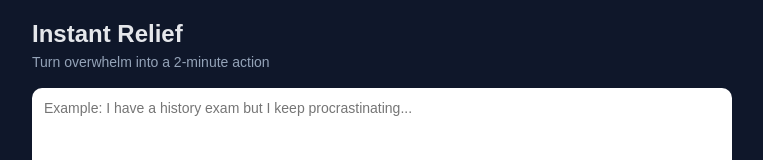
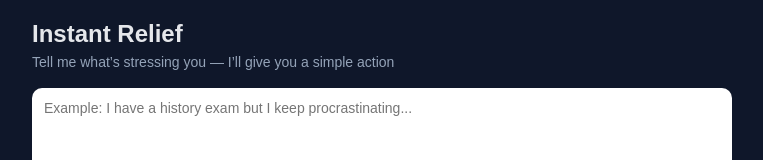
Before and after one commit to SalemTarekk/instant-relief, a website: page frontend/index.html in a window 1280 px wide. Shown: the top 160 px of the page, without its empty margins (258-1021 px from the left). Drawn offline with nearby package versions, Linux system fonts and the light colour scheme; files whose address does not match are found by name.

Commit message:
Update index.html

```diff
--- a/frontend/index.html
+++ b/frontend/index.html
@@ -12,7 +12,7 @@
 
     <!-- HEADER -->
     <h1>Instant Relief</h1>
-    <p class="subtitle">Turn overwhelm into a 2-minute action</p>
+    <p class="subtitle">Tell me what’s stressing you — I’ll give you a simple action</p>
 
     <!-- INPUT -->
     <textarea id="input" placeholder="Example: I have a history exam but I keep procrastinating..."></textarea>
```
